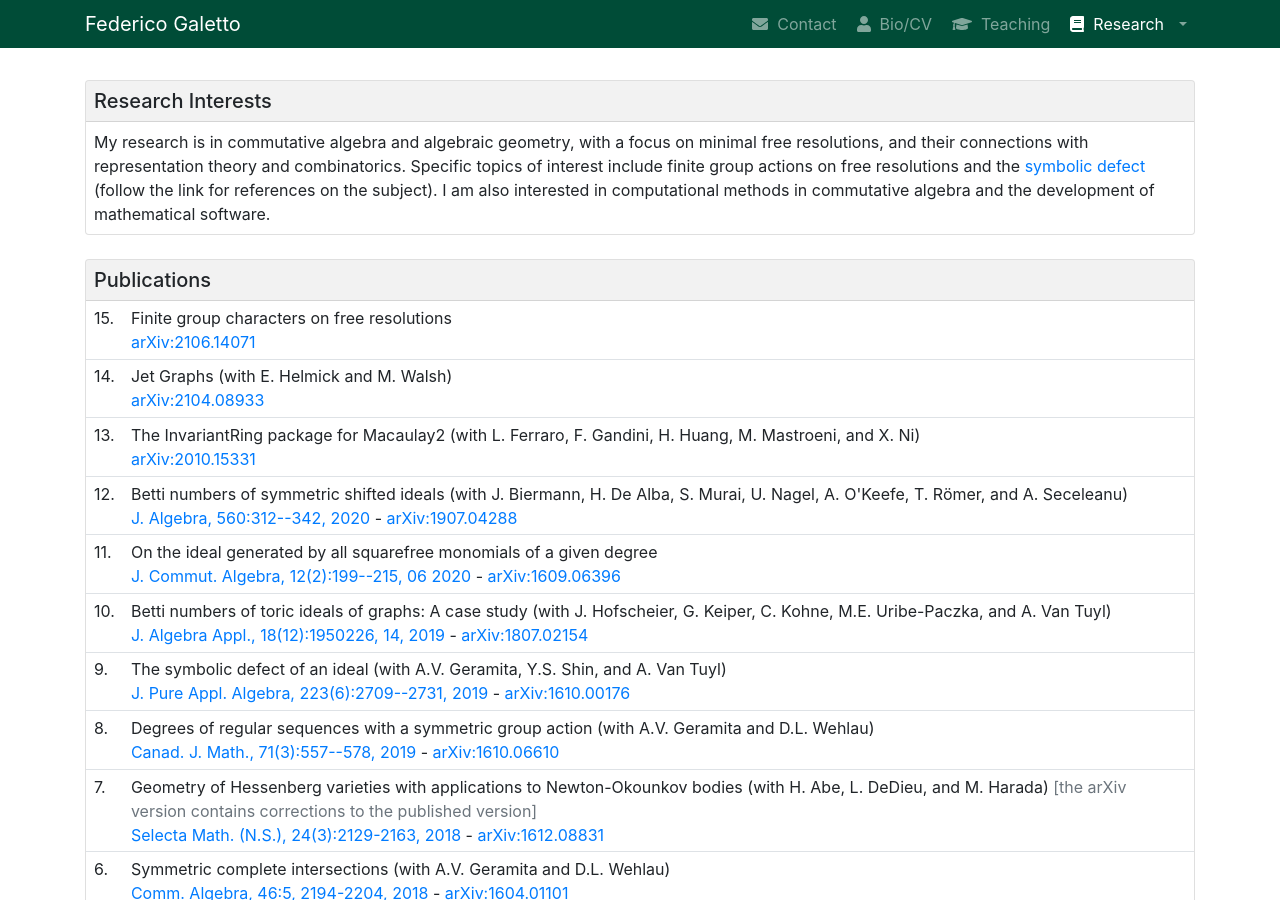
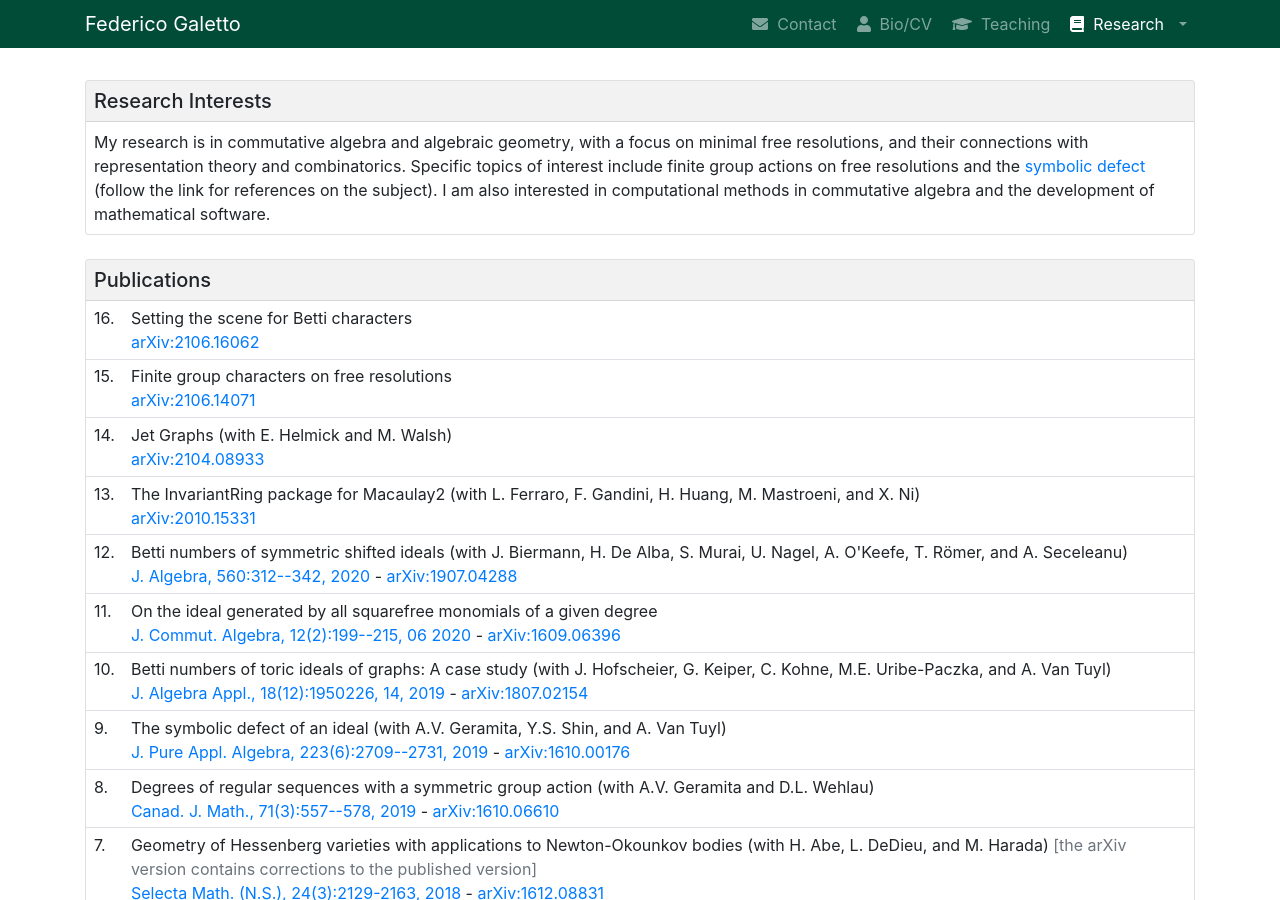
Before and after one commit to galettof/galettof.github.io, a Jekyll site: the page built from research.html, in a window 1280 px wide and 900 px high. Built offline with Jekyll 4.4.1, drawn with Linux system fonts in a browser that asks for light colours; nearby versions of some CDN libraries; formulas are drawn with MathJax 3.

Commit message:
betti chars m2 paper on arxiv

```diff
--- a/_data/pubs.yml
+++ b/_data/pubs.yml
@@ -82,3 +82,7 @@ articles:
 - title: Finite group characters on free resolutions
   arxiv: 2106.14071
   date: 2021-06-26
+
+- title: Setting the scene for Betti characters
+  arxiv: 2106.16062
+  date: 2021-06-30
```
